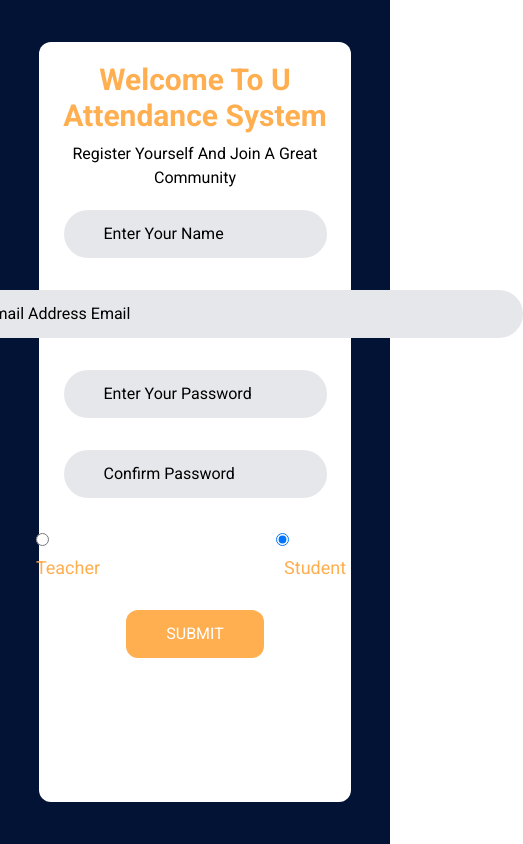
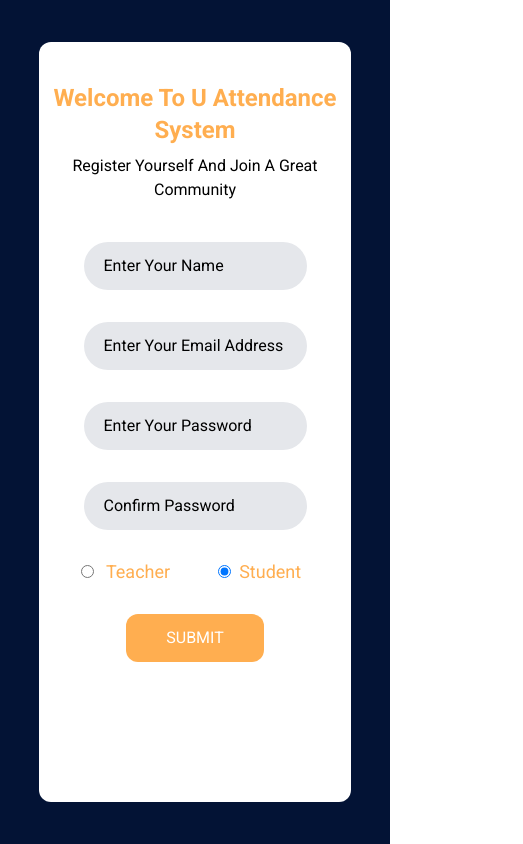
Before and after one commit to ubai-d/Attendance-Management-System, a Next.js app: page /Signup in a window 390 px wide. Shown: the whole page, 523 px wide, since content can reach past the window. Built offline with nearby package versions, Linux system fonts and the light colour scheme.

Commit message:
Sign up page ui Completed

```diff
--- a/app/Signup/page.tsx
+++ b/app/Signup/page.tsx
@@ -15,7 +15,7 @@ const SignUp = () => {
   const [checked, setchecked] = useState(true);
   const [role, setrole] = useState("Student");
   const [error, seterror] = useState("User With This Email Already exist");
-  const [loading , setloading] = useState(false)
+  const [loading, setloading] = useState(false);
 
   const { values, handleBlur, handleChange, handleSubmit, errors, touched } =
     useFormik({
@@ -25,7 +25,7 @@ const SignUp = () => {
       validateOnBlur: false,
 
       onSubmit: async (values, action) => {
-        setloading(true)
+        setloading(true);
         try {
           const response = await fetch("/api/v1/signup", {
             method: "POST",
@@ -43,14 +43,17 @@ const SignUp = () => {
           if (data.status === "error") {
             throw new Error(data.message);
           }
+          toast.success("User Registered Succesfully", {
+            duration: 4000,
+          });
           action.resetForm();
-          setloading(false)
+          setloading(false);
         } catch (err: any) {
-        toast.error(error,{
+          toast.error(error, {
             duration: 4000,
-        })
+          });
         }
-      setloading(false)
+        setloading(false);
       },
     });
 
@@ -61,17 +64,19 @@ const SignUp = () => {
           onSubmit={handleSubmit}
           className="bg-white md:w-[60%] w-[80%] h-[90%] rounded-xl"
         >
-          <div className="text-center my-5">
-            <h1 className="text-3xl font-semibold text-sub">
+          <div className="text-center sm:my-5 my-10 mx-2">
+            <h1 className="sm:text-3xl text-2xl font-semibold text-sub">
               Welcome To U Attendance System
             </h1>
-            <p className="mt-2">Register Yourself And Join A Great Community</p>
+            <p className="mt-2 sm:text-normal ">
+              Register Yourself And Join A Great Community
+            </p>
           </div>
           <div className="flex flex-col justify-center items-center">
             <div className="flex flex-col h-20">
               <input
                 type="name"
-              className="bg-gray-200 px-10 py-3 rounded-full [@media(min-width:1200px)]:w-[41rem] [@media(min-width:850px)]:w-[30rem] [@media(min-width:]:w-[30rem] placeholder:text-black placeholder:text-start text-start"
+                className="bg-gray-200 sm:px-10 px-5 py-3 rounded-full lg:w-[40rem] md:w-[30rem] sm:w-[25rem] xs:w-[20rem] placeholder:text-black placeholder:text-start text-start"
                 autoComplete="off"
                 name="name"
                 id="name"
@@ -86,7 +91,7 @@ const SignUp = () => {
             </div>
             <div className="flex flex-col h-20">
               <input
-              className="bg-gray-200 px-10 py-3 rounded-full [@media(max-width:1200px)]:w-[41rem] [@media(min-width:850px)]:w-[30rem] [@media(min-width:]:w-[30rem] placeholder:text-black placeholder:text-start text-start"
+                className="bg-gray-200 sm:px-10 px-5 py-3 rounded-full lg:w-[40rem] md:w-[30rem] sm:w-[25rem] xs:w-[20rem] placeholder:text-black placeholder:text-start text-start"
                 type="email"
                 autoComplete="off"
                 name="email"
@@ -102,7 +107,7 @@ const SignUp = () => {
             </div>
             <div className="flex flex-col h-20">
               <input
-              className="bg-gray-200 px-10 py-3 rounded-full [@media(min-width:1200px)]:w-[41rem] [@media(min-width:850px)]:w-[30rem] [@media(min-width:]:w-[30rem] placeholder:text-black placeholder:text-start text-start"
+                className="bg-gray-200 sm:px-10 px-5 py-3 rounded-full lg:w-[40rem] md:w-[30rem] sm:w-[25rem] xs:w-[20rem] placeholder:text-black placeholder:text-start text-start"
                 type="password"
                 autoComplete="off"
                 name="password"
@@ -118,7 +123,7 @@ const SignUp = () => {
             </div>
             <div className="flex flex-col h-16">
               <input
-              className="bg-gray-200 px-10 py-3 rounded-full [@media(min-width:1200px)]:w-[41rem] [@media(min-width:850px)]:w-[30rem] [@media(min-width:]:w-[30rem] placeholder:text-black placeholder:text-start text-start"
+                className="bg-gray-200 sm:px-10 px-5 py-3 rounded-full lg:w-[40rem] md:w-[30rem] sm:w-[25rem] xs:w-[20rem] placeholder:text-black placeholder:text-start text-start"
                 type="password"
                 autoComplete="off"
                 name="confirm_password"
@@ -129,10 +134,14 @@ const SignUp = () => {
                 onBlur={handleBlur}
               />
               {errors.confirm_password && touched.confirm_password ? (
-              <p className="text-red-400 px-3">Please Confirm Your Password</p>
+                <p className="text-red-400 px-3">
+                  Please Confirm Your Password
+                </p>
               ) : null}
             </div>
-          <div className="flex items-center justify-between gap-40 mt-3">
+            <div
+              className="flex flex-row sm:gap-40 gap-10 mt-3"
+            >
               <label htmlFor="" className="text-lg">
                 <input
                   autoComplete="off"
@@ -174,8 +183,15 @@ const SignUp = () => {
             </div>
           </div>
           <div className="flex justify-center items-center mt-7">
-            <button className="bg-sub px-10 text-white py-3 rounded-xl" type="submit">
-            {loading ? <Loader width="w-4 text-white" height="h-4" /> : "SUBMIT"}
+            <button
+              className="bg-sub px-10 text-white py-3 rounded-xl"
+              type="submit"
+            >
+              {loading ? (
+                <Loader width="w-4 text-white" height="h-4" />
+              ) : (
+                "SUBMIT"
+              )}
             </button>
           </div>
           {}
```
Lines whose indentation alone changed are shown as unchanged.
